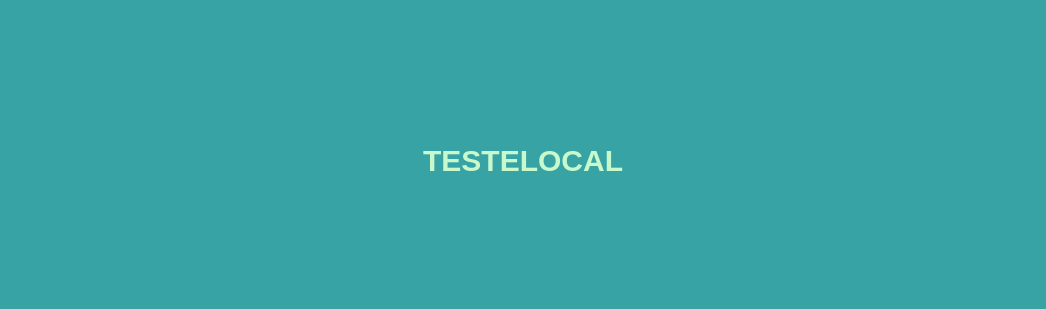
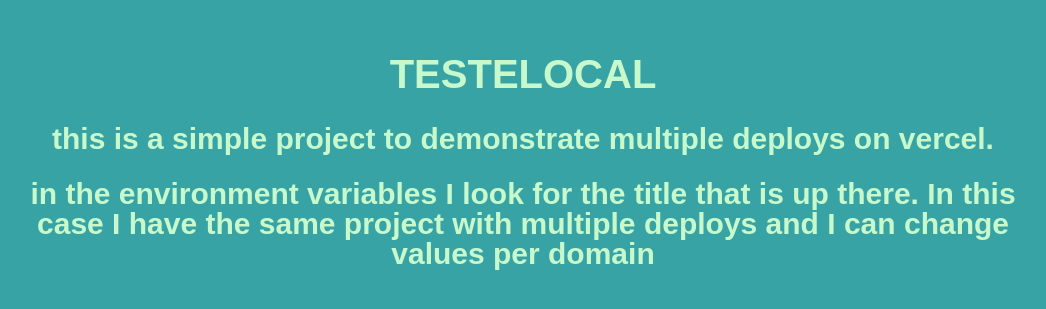
Before and after one commit to willianferreiradev/multiple-deployment-test, a Next.js app: page / in a window 1280 px wide. Shown: the part 239-548 px from the top of the page, without its empty margins (117-1163 px from the left). Built offline with nearby package versions, Linux system fonts and the light colour scheme.

Commit message:
feat: add more texts to project

```diff
--- a/pages/index.tsx
+++ b/pages/index.tsx
@@ -5,6 +5,7 @@
   width: 100%;
   height: 100vh;
   display: flex;
+  flex-direction: column;
   justify-content: center;
   align-items: center;
   font-size: 30px;
@@ -13,12 +14,34 @@
 
   background-color: #38A3A5;
   color: #C7F9CC;
+  text-align: center;
+
+  > h1 {
+    font-size: 2.5rem;
+    margin-bottom: 5px;
+  }
+
+  > p {
+    max-width: 50%;
+    margin-top: 25px;
+
+    @media only screen and (max-width: 1600px) {
+      max-width: 80%;
+    }
+
+    @media only screen and (max-width: 800px) {
+      max-width: 95%;
+    }
+  }
 `;
 
 const Home: NextPage = () => {
   return (
     <Container>
       <h1>{process.env.NEXT_PUBLIC_TITLE}</h1>
+      <p>this is a simple project to demonstrate multiple deploys on vercel.</p>
+      <p>
+        in the environment variables I look for the title that is up there. In this case I have the same project with multiple deploys and I can change values ​​per domain</p>
     </Container>
   )
 }
```
Also changed, not shown: 1 other file (tests, documents, lock files or other folders).
